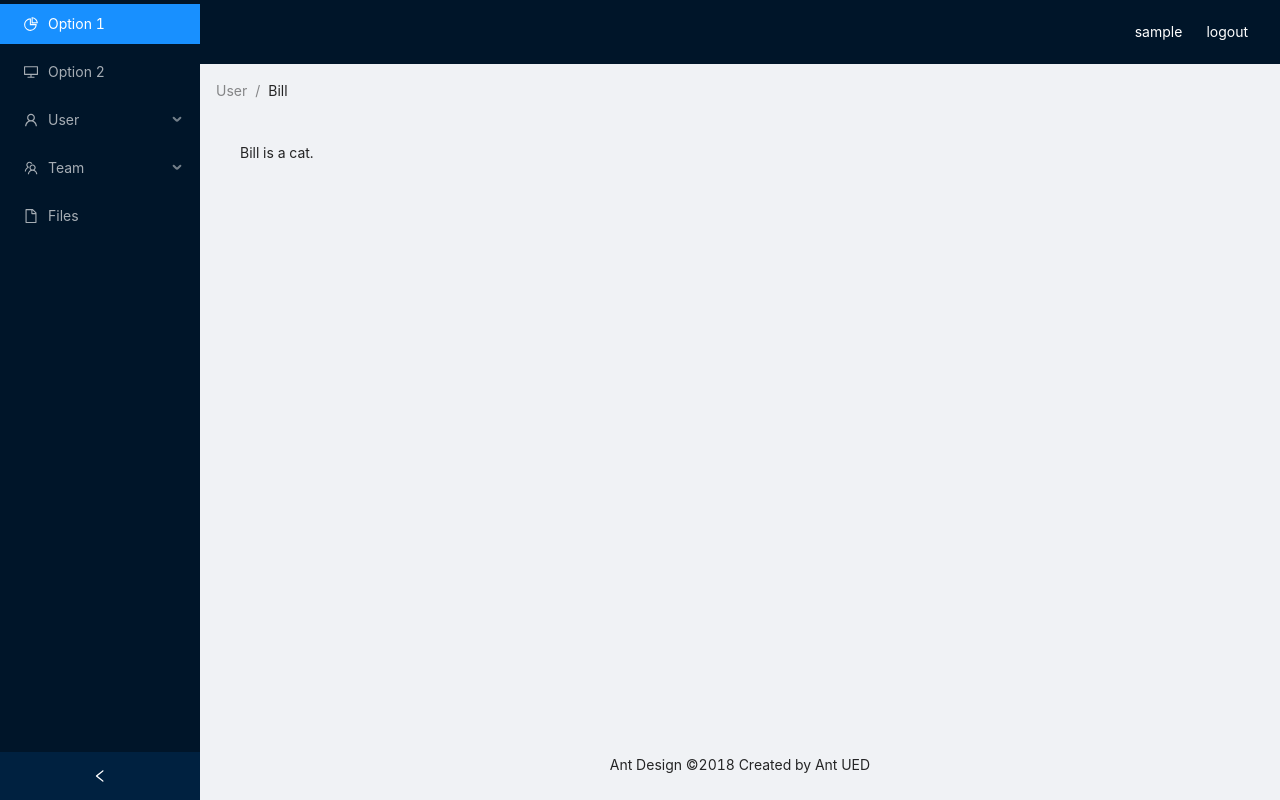
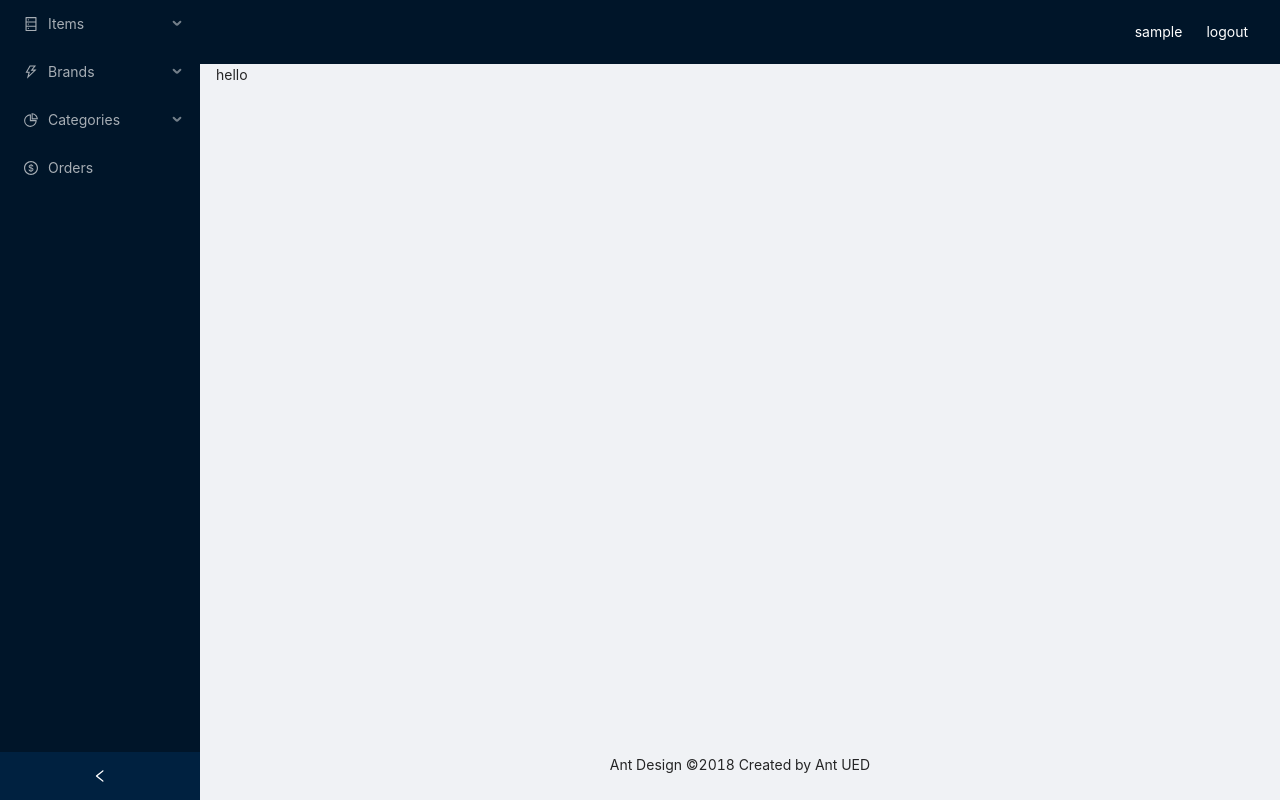
Before and after one commit to victordulap/step-final-project-ecommerce, a React (Create React App) app in the folder backoffice/: page / in a window 1280 px wide. Built offline with nearby package versions, Linux system fonts and the light colour scheme; sample sign-in values are in the browser's storage.

Commit message:
add routes to navbar

```diff
--- a/backoffice/src/components/CustomLayout.js
+++ b/backoffice/src/components/CustomLayout.js
@@ -1,20 +1,20 @@
 import React, { useEffect, useState } from 'react';
 import { Layout, Menu, Breadcrumb, Button, Space } from 'antd';
 import {
-  DesktopOutlined,
+  DatabaseOutlined,
+  ThunderboltOutlined,
   PieChartOutlined,
-  FileOutlined,
-  TeamOutlined,
-  UserOutlined,
+  DollarCircleOutlined,
 } from '@ant-design/icons';
 import Text from 'antd/lib/typography/Text';
 import { useDispatch } from 'react-redux';
 import { AuthActions } from '../features/Auth/AuthSlice';
+import { Link } from 'react-router-dom';
 
 const { Header, Content, Footer, Sider } = Layout;
 const { SubMenu } = Menu;
 
-const CustomLayout = () => {
+const CustomLayout = ({ children }) => {
   const [collapsed, setCollapsed] = useState(false);
   const [user, setUser] = useState(JSON.parse(localStorage.getItem('user')));
   const dispatch = useDispatch();
@@ -28,23 +28,32 @@ const CustomLayout = () => {
       <Sider collapsible collapsed={collapsed} onCollapse={setCollapsed}>
         <div className="logo" />
         <Menu theme="dark" defaultSelectedKeys={['1']} mode="inline">
-          <Menu.Item key="1" icon={<PieChartOutlined />}>
-            Option 1
-          </Menu.Item>
-          <Menu.Item key="2" icon={<DesktopOutlined />}>
-            Option 2
-          </Menu.Item>
-          <SubMenu key="sub1" icon={<UserOutlined />} title="User">
-            <Menu.Item key="3">Tom</Menu.Item>
-            <Menu.Item key="4">Bill</Menu.Item>
-            <Menu.Item key="5">Alex</Menu.Item>
+          <SubMenu key="sub1" icon={<DatabaseOutlined />} title="Items">
+            <Menu.Item key="sub1.1">
+              <Link to="/items">All items</Link>
+            </Menu.Item>
+            <Menu.Item key="sub1.2">
+              <Link to="/items/add">Add item</Link>
+            </Menu.Item>
           </SubMenu>
-          <SubMenu key="sub2" icon={<TeamOutlined />} title="Team">
-            <Menu.Item key="6">Team 1</Menu.Item>
-            <Menu.Item key="8">Team 2</Menu.Item>
+          <SubMenu key="sub2" icon={<ThunderboltOutlined />} title="Brands">
+            <Menu.Item key="sub2.1">
+              <Link to="/brands">All brands</Link>
+            </Menu.Item>
+            <Menu.Item key="sub2.2">
+              <Link to="/brands/add">Add brand</Link>
+            </Menu.Item>
           </SubMenu>
-          <Menu.Item key="9" icon={<FileOutlined />}>
-            Files
+          <SubMenu key="sub3" icon={<PieChartOutlined />} title="Categories">
+            <Menu.Item key="sub3.1">
+              <Link to="/categories">All categories</Link>
+            </Menu.Item>
+            <Menu.Item key="sub3.2">
+              <Link to="/categories/add">Add category</Link>
+            </Menu.Item>
+          </SubMenu>
+          <Menu.Item icon={<DollarCircleOutlined />} key="sub4">
+            <Link to="/orders">Orders</Link>
           </Menu.Item>
         </Menu>
       </Sider>
@@ -68,18 +77,7 @@ const CustomLayout = () => {
             </Button>
           </Space>
         </Header>
-        <Content style={{ margin: '0 16px' }}>
-          <Breadcrumb style={{ margin: '16px 0' }}>
-            <Breadcrumb.Item>User</Breadcrumb.Item>
-            <Breadcrumb.Item>Bill</Breadcrumb.Item>
-          </Breadcrumb>
-          <div
-            className="site-layout-background"
-            style={{ padding: 24, minHeight: 360 }}
-          >
-            Bill is a cat.
-          </div>
-        </Content>
+        <Content style={{ margin: '0 16px' }}>{children}</Content>
         <Footer style={{ textAlign: 'center' }}>
           Ant Design ©2018 Created by Ant UED
         </Footer>
```
Also changed, not shown: backoffice/src/util/routes.js (added).
